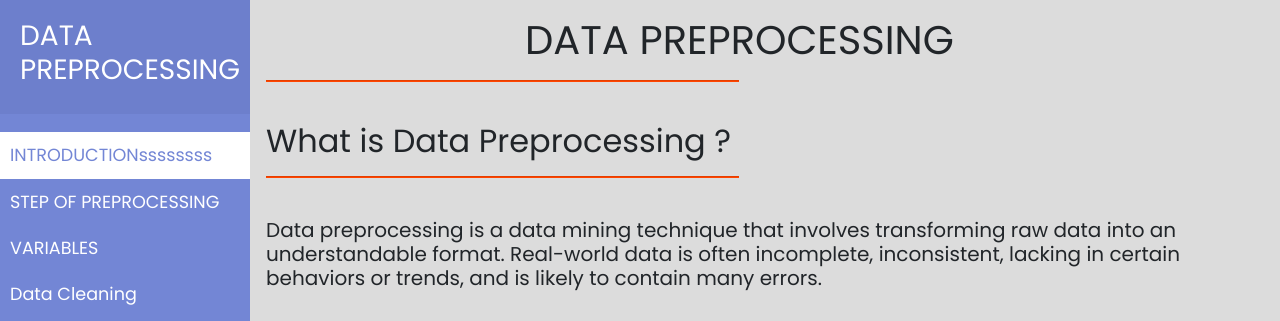
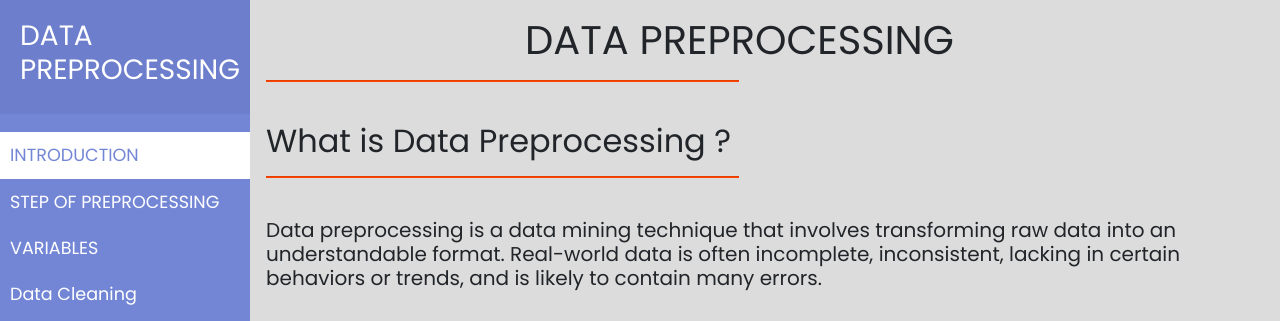
Before and after one commit to codersatyam/nano-coders, a Django app: page /query/preprocessing in a window 1280 px wide. Shown: the part 77-398 px from the top of the page. Run offline with Django 3.2, Linux system fonts and the light colour scheme; some libraries are stand-ins or nearby versions.

Commit message:
fixed spelling

```diff
--- a/templates/courses/datapreprocessing/preprocessing.html
+++ b/templates/courses/datapreprocessing/preprocessing.html
@@ -13,7 +13,7 @@
     </div>
     <ul class="lisst-unstyled components">
       <li class="active">
-        <a href="/query/preprocessing">INTRODUCTIONssssssss </a>
+        <a href="/query/preprocessing">INTRODUCTION</a>
       </li>
       <li class="">
         <a href="/query/steps">STEP OF PREPROCESSING </a>
```
